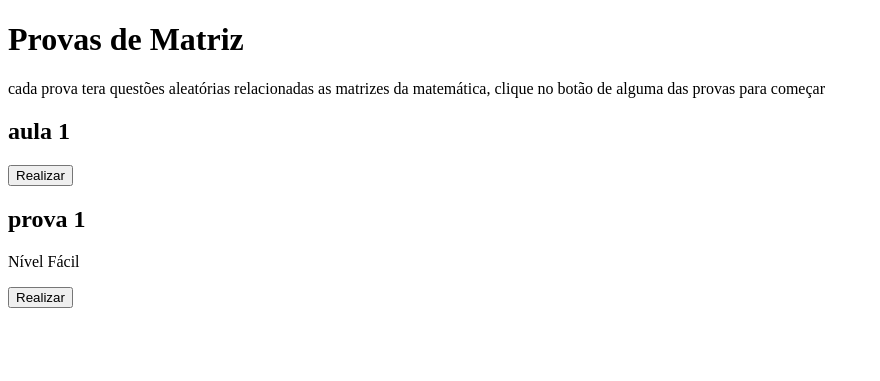
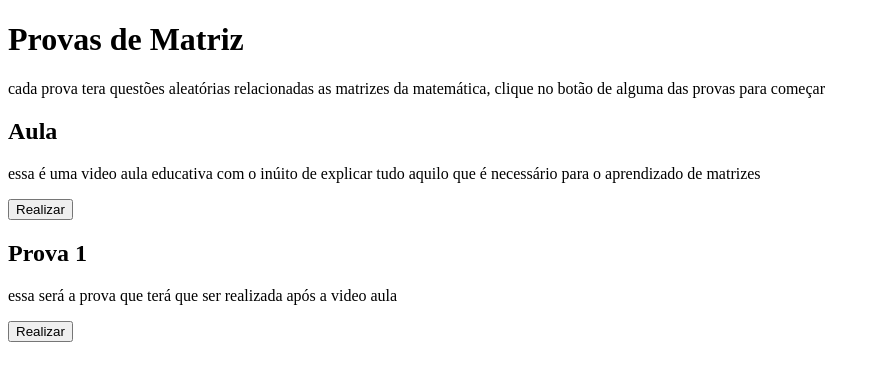
Before and after one commit to ostomatinhos/tomatinhos, a PHP site: page /home.html in a window 1280 px wide. Shown: the part 34-415 px from the top of the page, without its empty margins (0-880 px from the left). Run offline with PHP 8.4, Linux system fonts and the light colour scheme.

Commit message:
coloquei os includes e mais algumas coisas no home

```diff
--- a/site_matematica/aula1.php
+++ b/site_matematica/aula1.php
@@ -2,4 +2,4 @@ Lorem Ipsum is simply dummy text of the printing and typesetting industry. Lorem
 text ever since 1966, when designers at Letraset and James Mosley, the librarian at St Bride Printing Library in London, took a
  1914 Cicero translation and scrambled it to make dummy text for Letraset's Body Type sheets. It has survived not only many decades,
  but also the leap into electronic typesetting, remaining essentially unchanged. It was popularised thanks to these sheets and more
- recently with desktop publishing software like Aldus PageMaker and Microsoft Word including versions of Lorem Ipsum.
+ recently with desktop publishing software like Aldus PageMaker and Miczrosoft Word including versions of Lorem Ipsum.
--- a/site_matematica/home.html
+++ b/site_matematica/home.html
@@ -15,18 +15,16 @@
     <p>cada prova tera questões aleatórias relacionadas as matrizes da matemática, clique no botão de alguma das provas para começar</p>
 
 
-     <div>
-        <h2>aula 1</h2>
+    <div>
+        <h2>Aula</h2>
+        <p>essa é uma video aula educativa com o inúito de explicar tudo aquilo que é necessário para o aprendizado de matrizes</p>
         <a href="aula1.php"><button >Realizar</button></a>
     </div>
-
     <div>
-        <h2>prova 1</h2>
-        <p>Nível Fácil</p>
+        <h2>Prova 1</h2>
+        <p>essa será a prova que terá que ser realizada após a video aula</p>
         <a href="prova_1.html"><button >Realizar</button></a>
     </div>
 
-
-
 </body>
 </html>
```
Also changed, not shown: site_matematica/includes/footer.php (added), site_matematica/includes/header.php (added).
